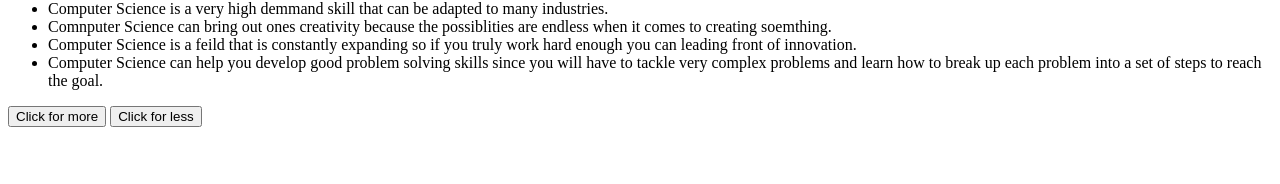
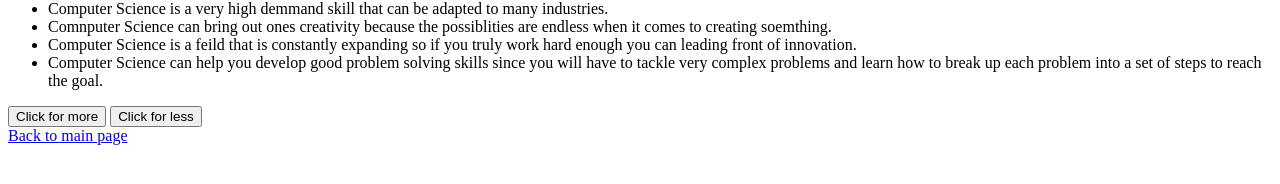
Before and after one commit to MarkKovacs08/summer24, a plain HTML site: page index4.html in a window 1280 px wide. Shown: the part 80-264 px from the top of the page. Drawn offline with Linux system fonts and the light colour scheme.

Commit message:
put a link back to main page

```diff
--- a/index4.html
+++ b/index4.html
@@ -16,6 +16,8 @@
   </section>
 <button id="more" type="button"> Click for more</button>
 <button id="less" type="button"> Click for less</button>
+<br>
+<a href="index.html">Back to main page</a>
 <script src="script.js"></script>
 </body>
 </html>
```
